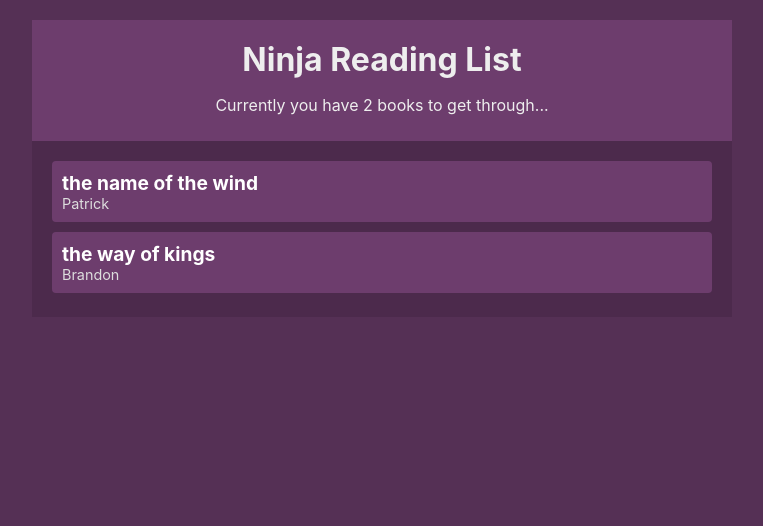
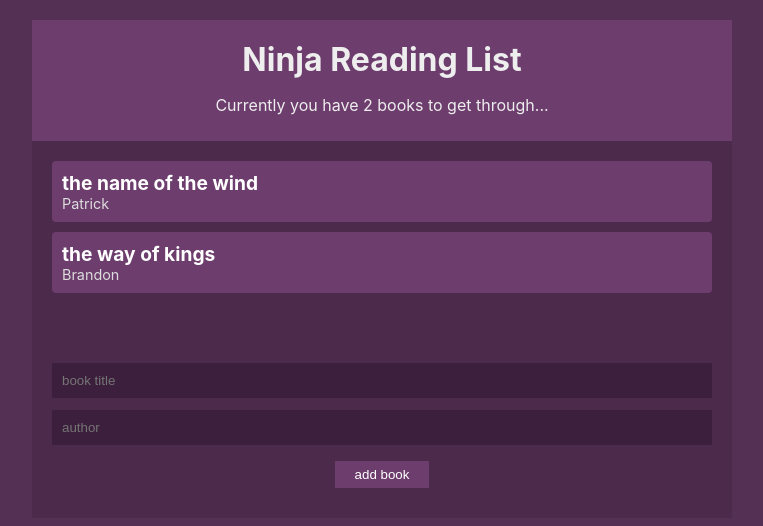
Before and after one commit to nkorczyk/book-list, a React (Create React App) app: page / in a window 1280 px wide. Shown: the top 526 px of the page, without its empty margins (258-1021 px from the left). Built offline with nearby package versions, Linux system fonts and the light colour scheme.

Commit message:
Reading List Project (part 3)

```diff
--- a/src/App.js
+++ b/src/App.js
@@ -1,15 +1,18 @@
 import React from 'react';
 
 import BookContextsProvider from './contexts/BookContexts';
+
 import Navbar from './components/Navbar';
 import BookList from './components/BookList';
+import BookForm from './components/BookForm';
 
 function App() {
   return (
     <div className="App">
       <BookContextsProvider>
         <Navbar />
-        <BookList/>
+        <BookList />
+        <BookForm />
       </BookContextsProvider>
     </div>
   );
--- a/src/components/BookForm.js
+++ b/src/components/BookForm.js
@@ -0,0 +1,40 @@
+import React, { useContext, useState } from 'react';
+
+import { BookContexts } from '../contexts/BookContexts';
+
+const BookForm = () => {
+  const { addBook } = useContext(BookContexts);
+  const [title, setTitle] = useState('');
+  const [author, setAuthor] = useState('');
+
+  const handleSubmit = e => {
+    e.preventDefault();
+
+    addBook(title, author);
+
+    setTitle('');
+    setAuthor('');
+  };
+
+  return (
+    <form onSubmit={handleSubmit}>
+      <input
+        type="text"
+        placeholder="book title"
+        value={title}
+        onChange={e => setTitle(e.target.value)}
+        required
+      />
+      <input
+        type="text"
+        placeholder="author"
+        value={author}
+        onChange={e => setAuthor(e.target.value)}
+        required
+      />
+      <input type="submit" value="add book" />
+    </form>
+  );
+};
+
+export default BookForm;
--- a/src/index.css
+++ b/src/index.css
@@ -64,3 +64,30 @@
   text-align: center;
   padding-bottom: 20px;
 }
+
+form {
+  padding: 20px;
+}
+
+input[type='text'] {
+  width: 100%;
+  padding: 10px;
+  box-sizing: border-box;
+  margin: 6px 0;
+  background: #3c1f3c;
+  color: #fff;
+  border: 0;
+}
+
+input[type='submit'] {
+  margin: 10px auto;
+  background: #eee;
+  border: 0;
+  padding: 6px 20px;
+  display: block;
+}
+
+input[type='submit'] {
+  background: #6d3d6d;
+  color: #ffffff;
+}
```
